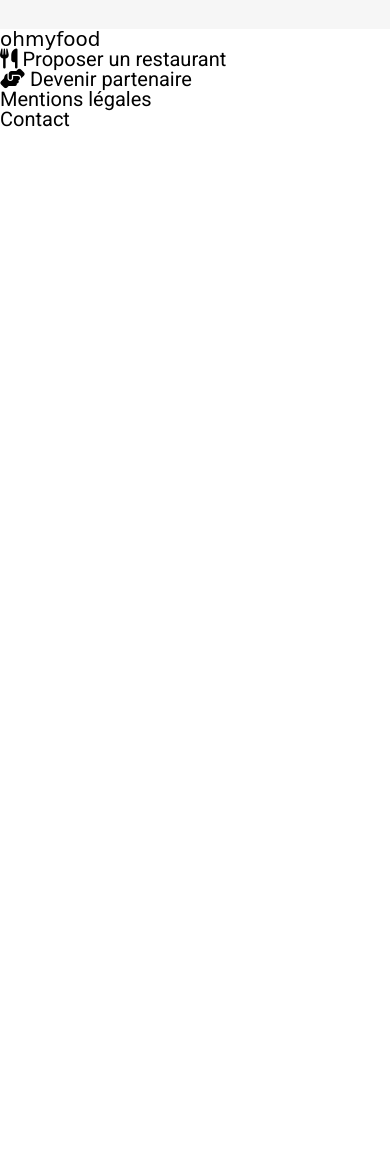
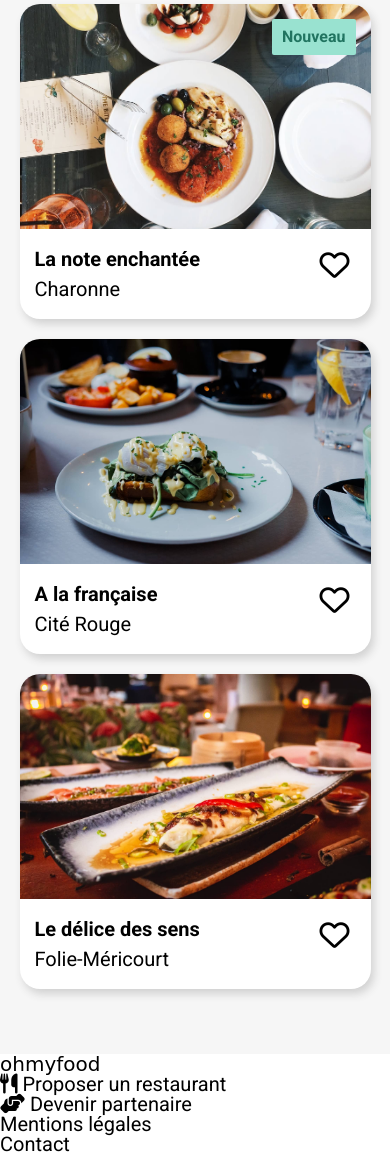
Before and after one commit to Laeti-LA/LaetitiaAillaud_3_23022021, a website: page index.html in a window 390 px wide. Shown: the part 1402-2558 px from the top of the page. Before the commit the page ends 1533 px from the top, so only its background shows below. Drawn offline with Linux system fonts and the light colour scheme; a web font is replaced by a local one.

Commit message:
Section 3 responsive

```diff
--- a/index.html
+++ b/index.html
@@ -93,6 +93,69 @@
                         </button>
                     </figcaption>
                 </figure>
+
+                <figure class="card">
+                    <a href="">
+                        <div class="card__top">
+                            <div class="card__top__new">
+                                <p>Nouveau</p>
+                            </div>
+                            <img class="card__top__image" src="images/la-note-enchantee.jpg" alt="La note enchantée"/>
+                        </div>
+                    </a>
+                    <figcaption class="card__legend">
+                        <a href="">
+                            <div class="card__legend__infos">
+                                <h6 class="card__legend__infos__title">La note enchantée</h6>
+                                <p class="card__legend__infos__location">Charonne</p>
+                            </div>
+                        </a>
+                        <button class="card__legend__heart" type="button">
+                            <i class="card__legend__heart__icone card__legend__heart__icone--full fas fa-heart"></i> <!-- Icône coeur plein -->
+                            <i class="card__legend__heart__icone card__legend__heart__icone--empty far fa-heart"></i> <!-- Icône coeur vide -->
+                        </button>
+                    </figcaption>
+                </figure>
+
+                <figure class="card">
+                    <a href="">
+                        <div class="card__top">
+                            <img class="card__top__image" src="images/a-la-francaise.jpg" alt="A la française"/>
+                        </div>
+                    </a>
+                    <figcaption class="card__legend">
+                        <a href="">
+                            <div class="card__legend__infos">
+                                <h6 class="card__legend__infos__title">A la française</h6>
+                                <p class="card__legend__infos__location">Cité Rouge</p>
+                            </div>
+                        </a>
+                        <button class="card__legend__heart" type="button">
+                            <i class="card__legend__heart__icone card__legend__heart__icone--full fas fa-heart"></i> <!-- Icône coeur plein -->
+                            <i class="card__legend__heart__icone card__legend__heart__icone--empty far fa-heart"></i> <!-- Icône coeur vide -->
+                        </button>
+                    </figcaption>
+                </figure>
+
+                <figure class="card">
+                    <a href="">
+                        <div class="card__top">
+                            <img class="card__top__image" src="images/le-delice-des-sens.jpg" alt="Le délice des sens"/>
+                        </div>
+                    </a>
+                    <figcaption class="card__legend">
+                        <a href="">
+                            <div class="card__legend__infos">
+                                <h6 class="card__legend__infos__title">Le délice des sens</h6>
+                                <p class="card__legend__infos__location">Folie-Méricourt</p>
+                            </div>
+                        </a>
+                        <button class="card__legend__heart" type="button">
+                            <i class="card__legend__heart__icone card__legend__heart__icone--full fas fa-heart"></i> <!-- Icône coeur plein -->
+                            <i class="card__legend__heart__icone card__legend__heart__icone--empty far fa-heart"></i> <!-- Icône coeur vide -->
+                        </button>
+                    </figcaption>
+                </figure>
             </div>
         </section>
 
--- a/sass/components/_elements.scss
+++ b/sass/components/_elements.scss
@@ -68,6 +68,7 @@
       background-color: white;
       border-radius: 20px;
       box-shadow: 3px 5px 8px $shaddow-color;
+      margin-top: 20px;
       .card__top{
           display: flex;
           flex-direction: column;
@@ -130,9 +131,12 @@
                 z-index:2;
                 opacity: 1;
                 transition: opacity 400ms;
+                &:active{
+                    opacity: 0;
+
+                }
                 &:hover{
                     opacity: 0;
-
                 }
               }
           }
--- a/sass/pages/_welcome.scss
+++ b/sass/pages/_welcome.scss
@@ -72,4 +72,24 @@
     .restaurants__title{
         padding-bottom: 10px;
     }
+    .restaurants__results{
+        @include tablet-only{
+            display: flex;
+            flex-direction: row;
+            justify-content: space-between;
+            flex-wrap: wrap;
+            .card{
+                width: 48%;
+            }
+        }
+        @include desktop-only{
+            display: flex;
+            flex-direction: row;
+            justify-content: space-between;
+            flex-wrap: wrap;
+            .card{
+                width: 30%;
+            }
+        }
+    }
 }
--- a/sass/utils/_mixins.scss
+++ b/sass/utils/_mixins.scss
@@ -30,7 +30,7 @@
 @mixin container-box-child{
     width: 90%;
     @include tablet-only{
-        width: 75%;
+        width: 80%;
     }
 }
 
```
Also changed, not shown: css/style.css, 1 other file.
